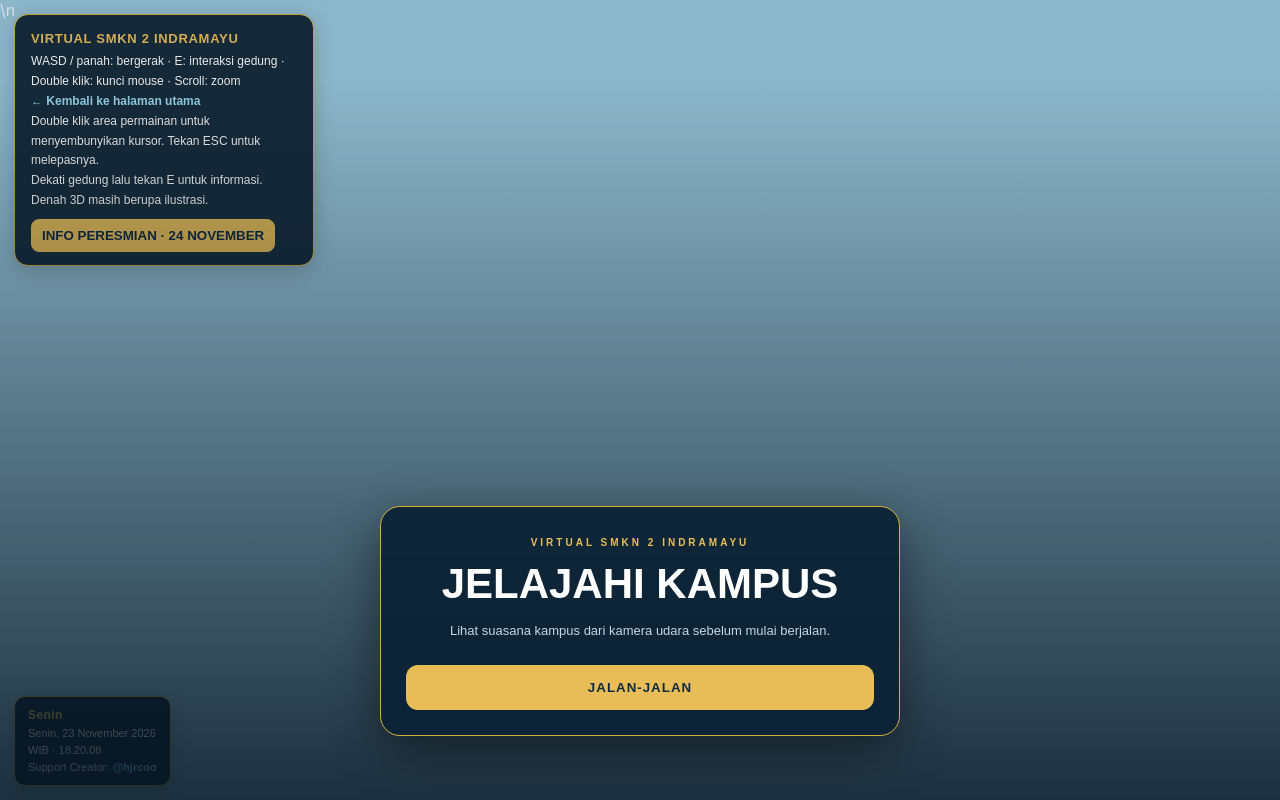
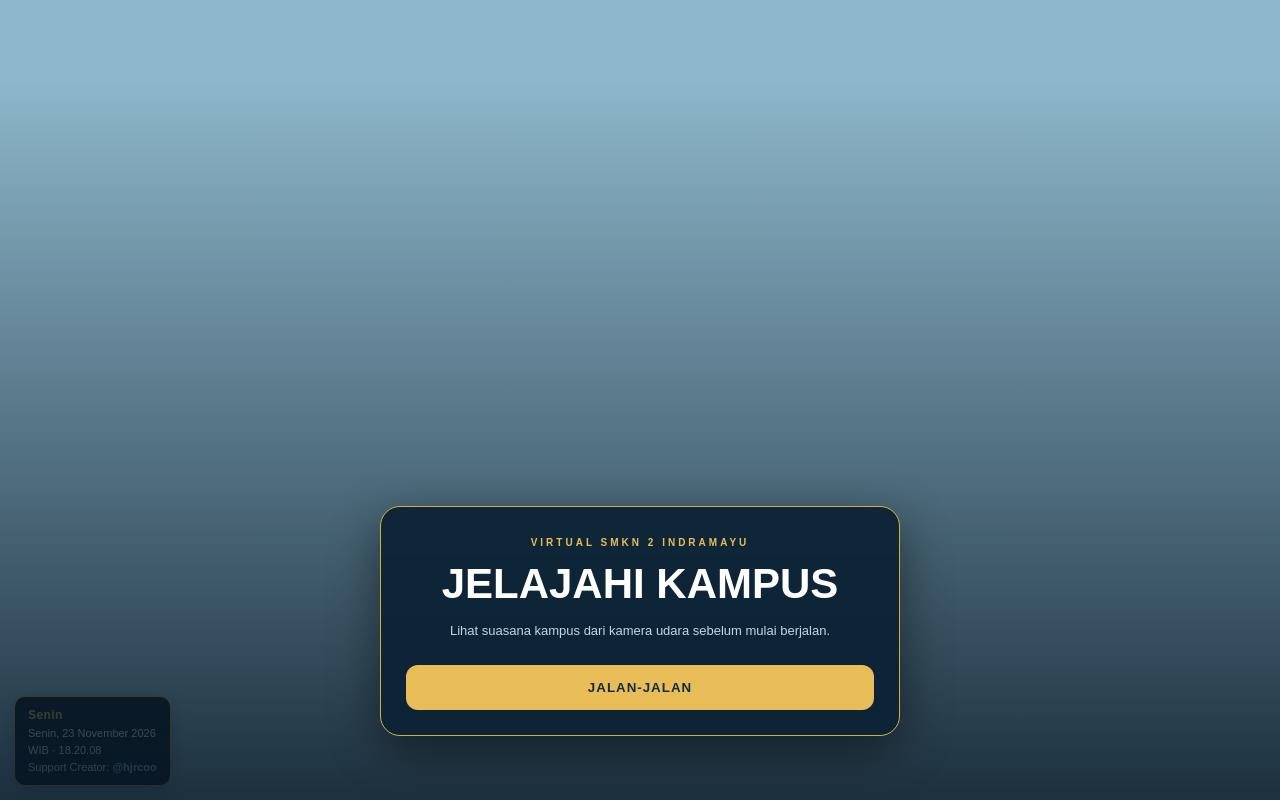
Before and after one commit to idad30/virtual-smkn2-indramayu, a plain HTML site: page public/campus.html in a window 1280 px wide. Drawn offline with nearby package versions, Linux system fonts and the light colour scheme; no server answers.

Commit message:
Hapus panel petunjuk dan info peresmian

```diff
--- a/public/campus.html
+++ b/public/campus.html
@@ -20,7 +20,7 @@
     .actions{display:flex;flex-direction:column;gap:10px;pointer-events:auto}
     .actions button{min-width:76px;padding:13px 12px;border:1px solid #fff8;border-radius:13px;background:#102b43df;color:#fff;font-weight:bold;box-shadow:0 4px 12px #0004;touch-action:manipulation}
     .actions button.active{background:#b27d1b}
-    @media(max-width:700px){.mobile-controls{display:flex}.top-panel{top:10px;left:10px;padding:10px 12px;font-size:10px;max-width:190px}.top-panel b{font-size:11px}.student-card{top:10px;right:10px;width:min(205px,calc(100vw - 220px));padding:8px;font-size:10px}.student-card strong{font-size:12px}}
+    @media(max-width:900px) and (pointer:coarse){.mobile-controls{display:flex}.top-panel{top:10px;left:10px;padding:10px 12px;font-size:10px;max-width:190px}.top-panel b{font-size:11px}.student-card{top:10px;right:10px;width:min(205px,calc(100vw - 220px));padding:8px;font-size:10px}.student-card strong{font-size:12px}}
     #drone-intro{position:fixed;inset:0;z-index:15;display:flex;align-items:flex-end;justify-content:center;padding:8vh 18px;background:linear-gradient(180deg,#07152218 10%,#061522d9 100%);font-family:Arial,sans-serif}
     .intro-card{width:min(520px,100%);padding:25px;border:1px solid #d4af37;border-radius:20px;background:#0b2234eF;color:#fff;text-align:center;box-shadow:0 15px 50px #0007}
     .intro-kicker{font-size:10px;letter-spacing:3px;color:#e8bd58;font-weight:bold}
@@ -47,14 +47,7 @@
     </div>
   </section>
   <div id="landscape-hint">Putar HP ke posisi mendatar untuk pengalaman bermain yang lebih nyaman.</div>
-  <div class="top-panel">
-    <b>VIRTUAL SMKN 2 INDRAMAYU</b>
-    WASD / panah: bergerak · E: interaksi gedung · Double klik: kunci mouse · Scroll: zoom
-    <br><a href="index.html">← Kembali ke halaman utama</a>
-    <br><span>Double klik area permainan untuk menyembunyikan kursor. Tekan ESC untuk melepasnya.</span><br><span>Dekati gedung lalu tekan E untuk informasi.</span><br><span>Denah 3D masih berupa ilustrasi.</span><br><button id="event-info-button" type="button" style="margin-top:8px;padding:8px 10px;border:1px solid #e8bd58;border-radius:8px;background:#e8bd58;color:#102b43;font-weight:bold;cursor:pointer">INFO PERESMIAN · 24 NOVEMBER</button>
-  </div>
   <aside class="datetime-panel" aria-live="off"><strong id="campus-day">Memuat hari...</strong><span id="campus-date">Memuat tanggal...</span><br><span id="campus-time">Memuat waktu...</span><br><span>Support Creator: <a class="creator-link" href="https://www.instagram.com/hjrcoo/" target="_blank" rel="noopener">@hjrcoo</a></span></aside>
-  <section id="event-info" role="dialog" aria-modal="true" aria-labelledby="event-info-title" style="display:none;position:fixed;inset:0;z-index:20;background:#061522d9;align-items:center;justify-content:center;padding:18px;font-family:Arial,sans-serif"><div style="width:min(520px,100%);padding:24px;border:1px solid #d4af37;border-radius:18px;background:linear-gradient(145deg,#173b54,#091b2a);color:#fff;box-shadow:0 12px 40px #0008"><div style="color:#e8bd58;font-size:11px;letter-spacing:2px;font-weight:bold">UNDANGAN & INFORMASI</div><h2 id="event-info-title" style="margin:8px 0;color:#fff;font-size:24px">PERESMIAN VIRTUAL SMKN 2 INDRAMAYU</h2><div style="color:#f2cf72;font-weight:bold;margin-bottom:14px">24 NOVEMBER 2026</div><p style="line-height:1.65;color:#e2edf4">Peresmian Virtual SMKN 2 Indramayu akan dimeriahkan oleh penampilan ekstrakurikuler:</p><ul style="line-height:1.9;padding-left:22px;color:#fff"><li>Marching Band <b>Gita Bahari</b></li><li>Pramuka <b>Wirasetia Bahari</b></li><li>Paskibra <b>Arunbara</b></li><li>PMR <b>Relawan Bahari</b></li></ul><p style="font-size:12px;color:#a9c2d2">Mari ramaikan peresmian dan saksikan penampilan terbaik dari setiap ekstrakurikuler!</p><button id="event-info-close" type="button" style="width:100%;margin-top:8px">TUTUP</button></div></section>
   <div class="mobile-controls">
     <div id="joystick" aria-label="Joystick gerak"><div id="stick"></div></div>
     <div class="actions"><button id="jump" type="button">LOMPAT</button><button id="run" type="button">LARI</button></div>
@@ -77,6 +70,6 @@
       setInterval(refreshClock, 1000);
     })();
   </script>
-  <script>\n    const eventInfo=document.getElementById("event-info");\n    document.getElementById("event-info-button").addEventListener("click",()=>eventInfo.style.display="flex");\n    document.getElementById("event-info-close").addEventListener("click",()=>eventInfo.style.display="none");\n    eventInfo.addEventListener("click",e=>{if(e.target===eventInfo)eventInfo.style.display="none";});\n  </script>\n  <script type="module" src="campus.js"></script>
+  <script type="module" src="campus.js"></script>
 </body>
 </html>
```
